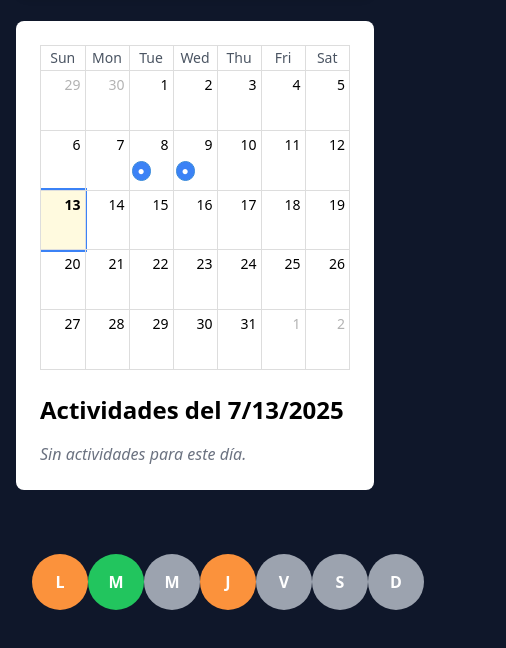
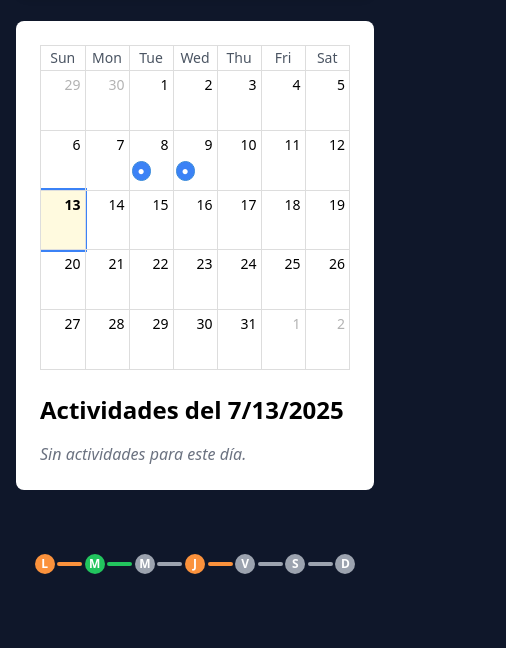
Before and after one commit to ozasnidev/learning-dashboard, an Astro site: page / in a window 390 px wide. Shown: the part 591-1239 px from the top of the page, 506 px wide, since content can reach past the window. After the commit the page ends 1205 px from the top, so only its background shows below. Built offline with nearby package versions, Linux system fonts and the light colour scheme; Astro itself is replaced by a stand-in of ours.

Commit message:
Adapt week progress timeline to responsive

```diff
--- a/src/components/widgets/WeeklyProgressTimeline.astro
+++ b/src/components/widgets/WeeklyProgressTimeline.astro
@@ -18,7 +18,7 @@ function getStats(tasks: { done: boolean; title: string }[]) {
     <>
       <!-- Nodo -->
       <div class="relative group flex flex-col items-center col-span-1 text-center">
-        <div class={`w-14 h-14 rounded-full flex items-center justify-center text-white font-bold ${getColor(entry.tasks)}`}>
+        <div class={`w-5 h-5 md:w-14 md:h-14 text-xs md:text-sm rounded-full flex items-center justify-center text-white font-bold ${getColor(entry.tasks)}`}>
           {entry.day.charAt(0)}
         </div>
 
```
